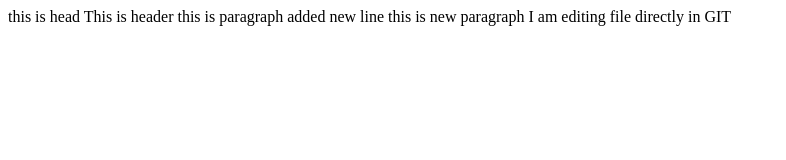
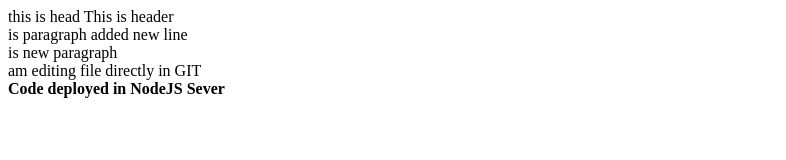
Before and after one commit to vinayat080/git-test, a website: page index.html in a window 1280 px wide. Shown: the whole page, without its empty margins (0-786 px from the left). Drawn offline with Linux system fonts and the light colour scheme.

Commit message:
commit for nodjs content except nodejs module

```diff
--- a/index.html
+++ b/index.html
@@ -2,8 +2,9 @@
     <head> this is head </head>
     <body>
         This is header
-        this is paragraph added new line
-        this is new paragraph
-        I am editing file directly in GIT
+        <br> is paragraph added new line
+        <br> is new paragraph
+        <br> am editing file directly in GIT
+        <br><b>Code deployed in NodeJS Sever </b>
     </body>
 </html>
```
Also changed, not shown: package.json (added, +24 -0 lines), 2 other files.
